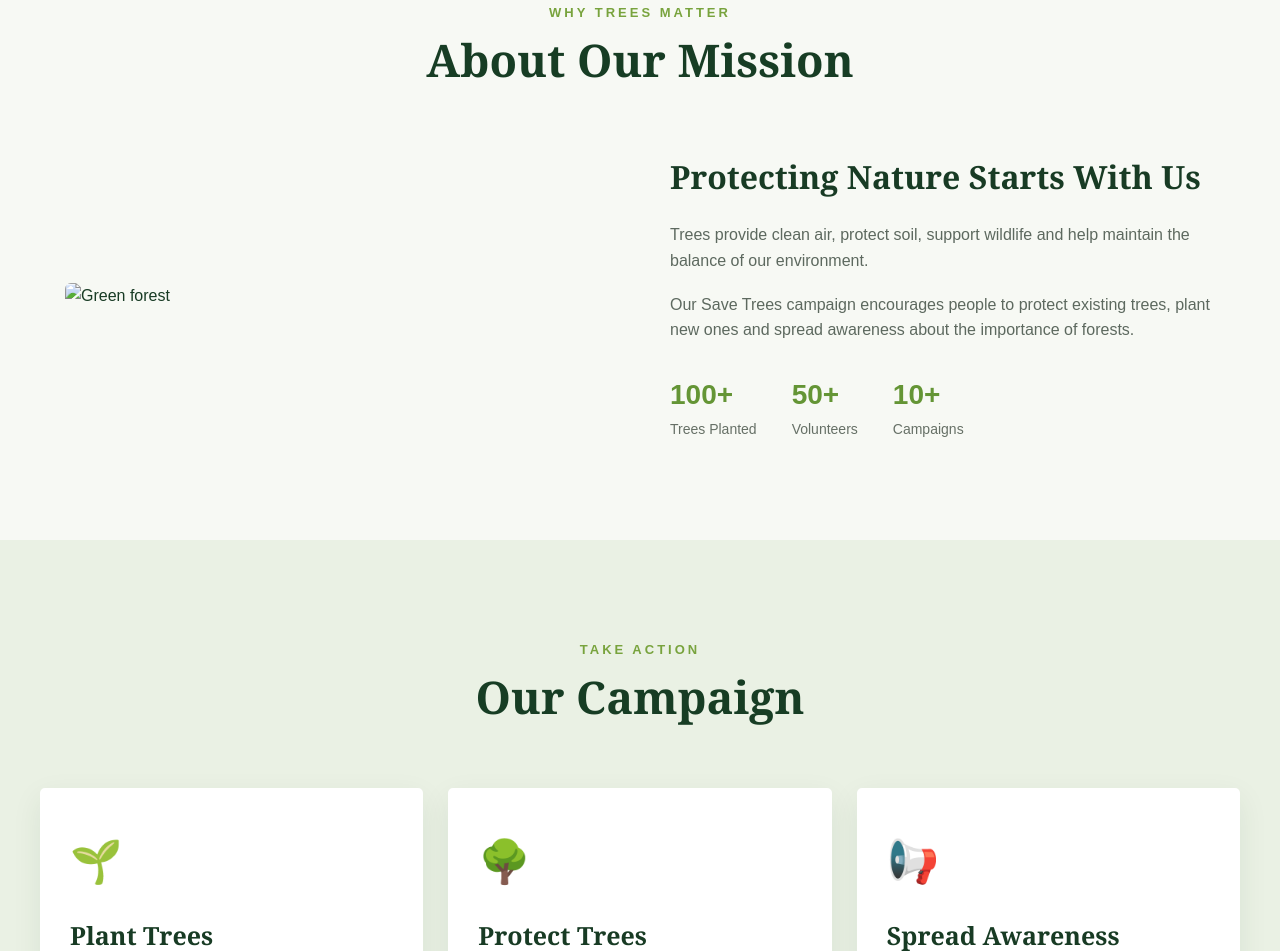
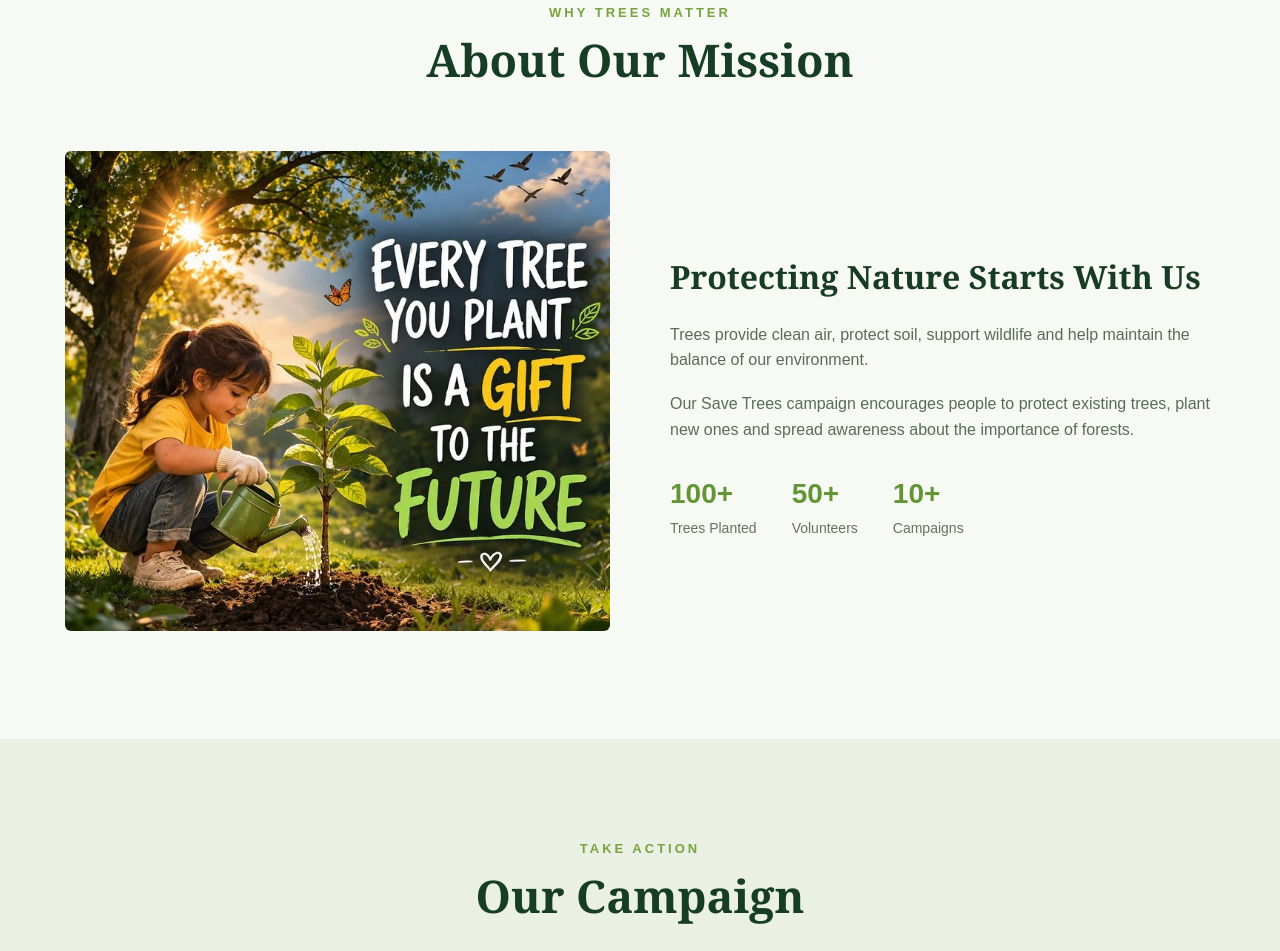
Before and after one commit to imruzz-designer/save-tree-campaign, a plain HTML site: page index.html in a window 1280 px wide. Shown: the part 892-1843 px from the top of the page. Drawn offline with Linux system fonts and the light colour scheme; files whose address does not match are found by name.

Commit message:
Fix HTML formatting and structure

```diff
--- a/index.html
+++ b/index.html
@@ -70,7 +70,7 @@
         <div class="about-container">
 
             <div class="about-image">
-                <img src="images/about pic.jpg" alt="Green forest">
+                <img src="about pic.jpg" alt="Green forest">
             </div>
 
             <div class="about-text">
```
